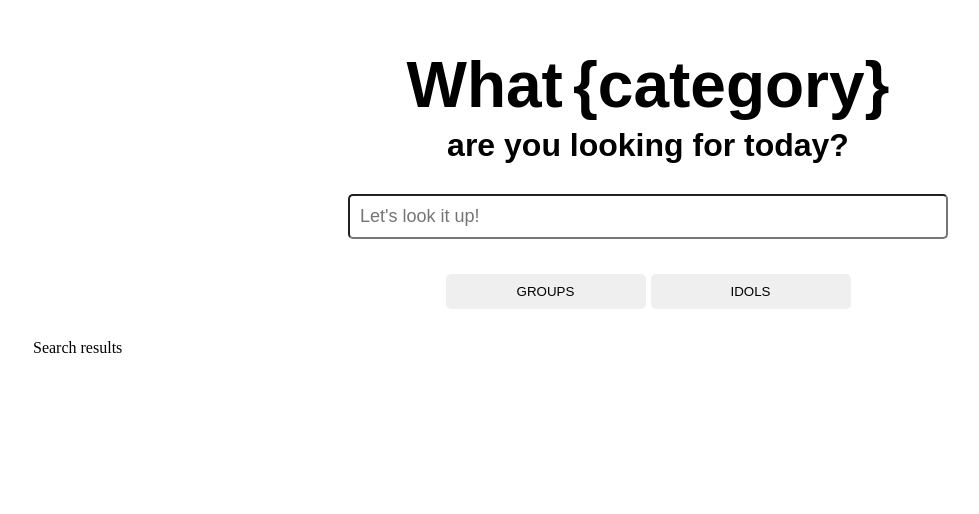
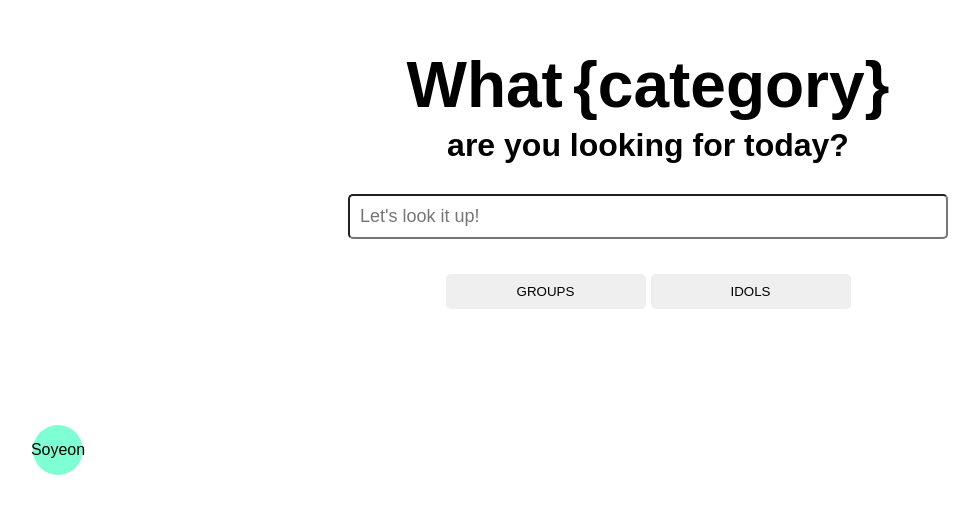
Before and after one commit to BelenPeluffo/framer-animation-project, a React (Vite) app: page / in a window 1280 px wide. Shown: the part 126-640 px from the top of the page, without its empty margins (0-979 px from the left). Built offline with nearby package versions, Linux system fonts and the light colour scheme.

Commit message:
feat (Home.jsx): adds search items container.

```diff
--- a/src/pages/Home.jsx
+++ b/src/pages/Home.jsx
@@ -1,6 +1,7 @@
 import { animate, useMotionValue, useTransform, motion } from "framer-motion";
 import { useEffect } from "react";
 import { useNavigate } from "react-router-dom";
+import ItemsContainer from "../components/CategoryContainer";
 
 const Home = () => {
   const navigate = useNavigate();
@@ -91,7 +92,7 @@ const Home = () => {
         </div>
       </div>
       <div style={{ height: "40%", margin: 20, padding: 5 }}>
-        Search results
+        <ItemsContainer />
       </div>
     </div>
   );
```
